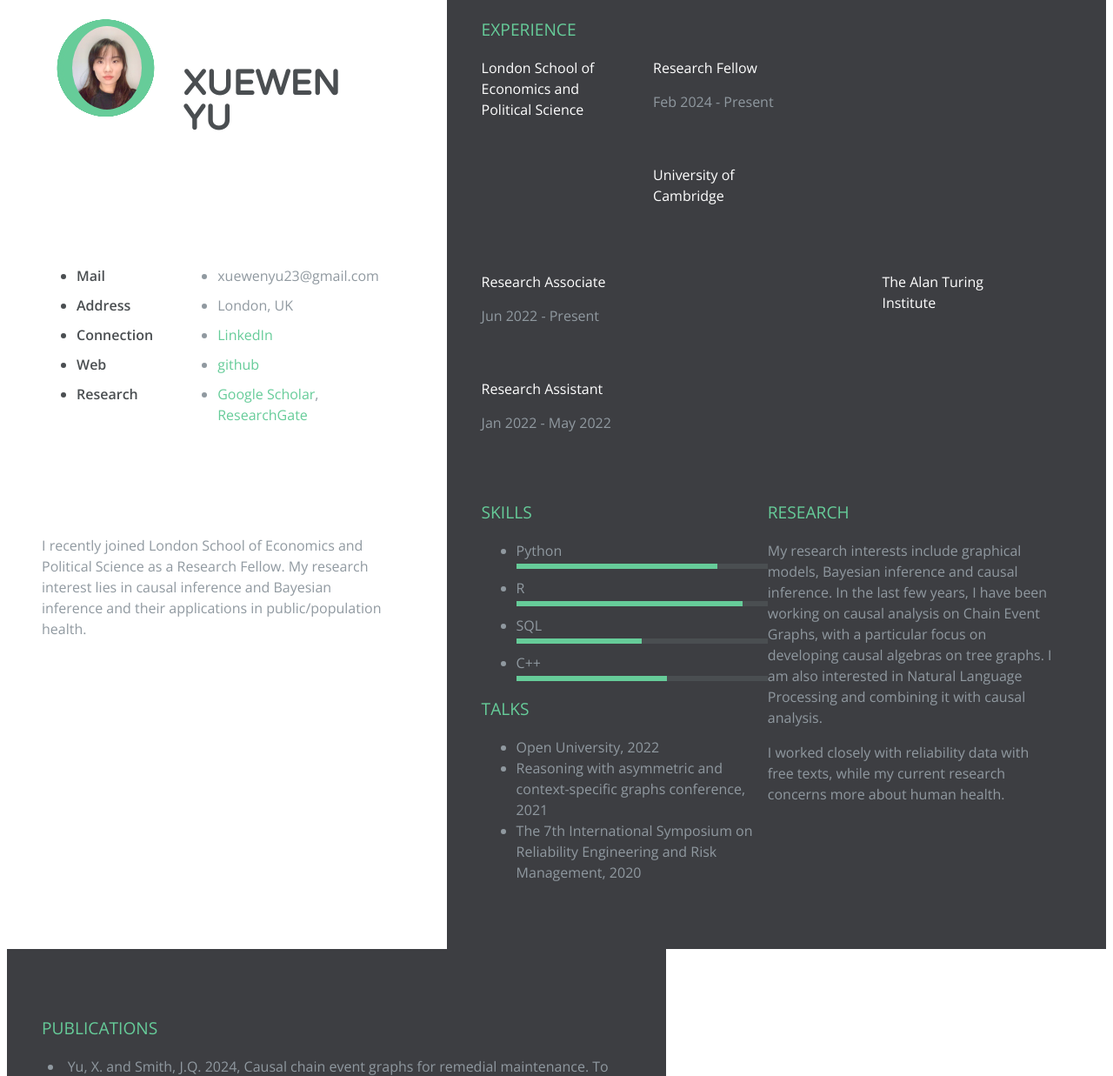
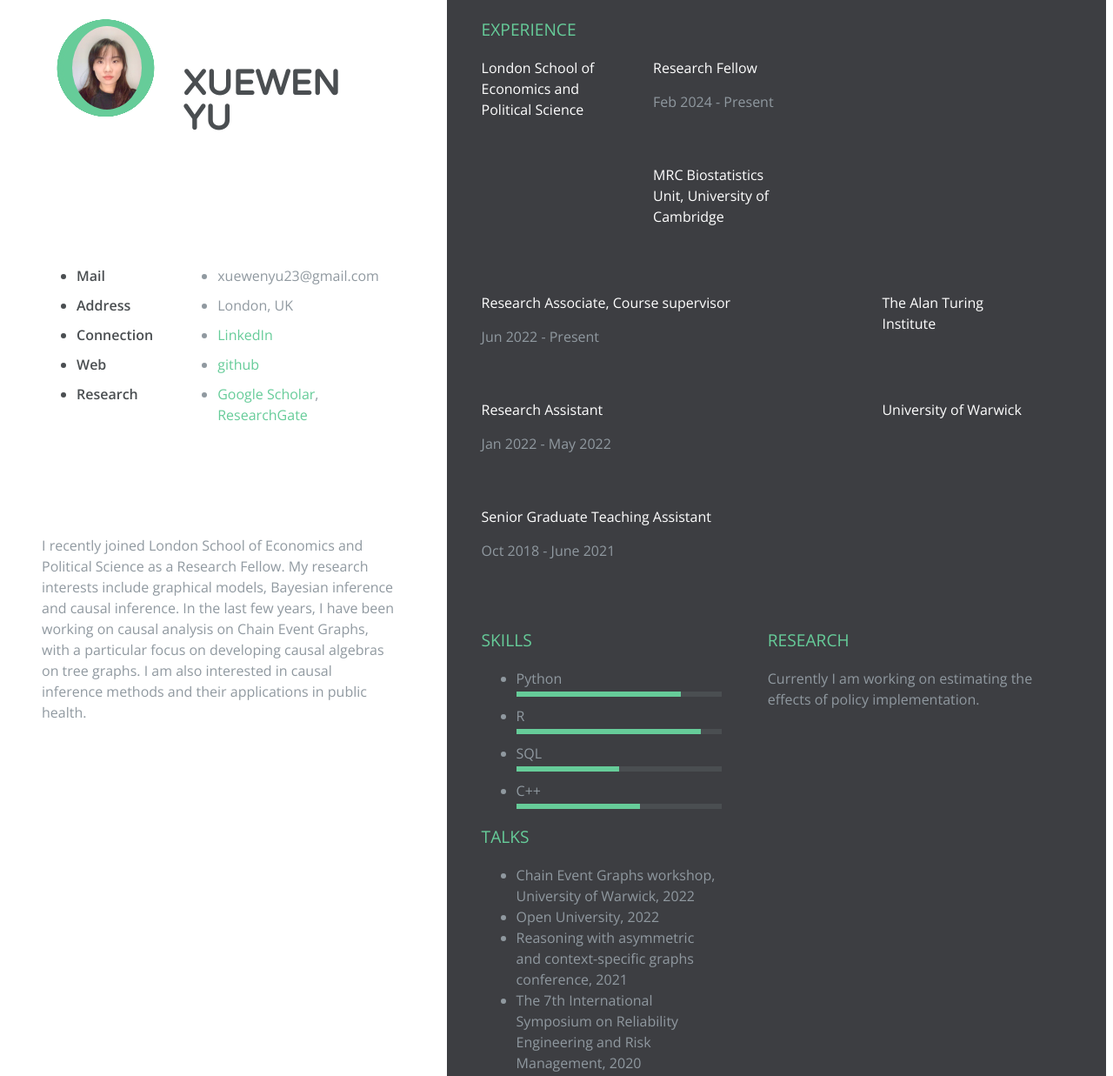
Before and after one commit to xwyu2021/xwyu2021.github.io, a plain HTML site: page index.html in a window 1280 px wide. Shown: the part 65-1302 px from the top of the page at 87% size. Drawn offline with nearby package versions, Linux system fonts and the light colour scheme.

Commit message:
Update index.html

```diff
--- a/index.html
+++ b/index.html
@@ -62,7 +62,7 @@
       </div>
       <div class="contact-presentation"> <!-- YOUR PRESENTATION RESUME  -->
       	<p><span class="bold"></span>
-             I recently joined London School of Economics and Political Science as a Research Fellow. My research interest lies in causal inference and Bayesian inference and their applications in public/population health. </p>
+             I recently joined London School of Economics and Political Science as a Research Fellow. My research interests include graphical models, Bayesian inference and causal inference. In the last few years, I have been working on causal analysis on Chain Event Graphs, with a particular focus on developing causal algebras on tree graphs. I am also interested in causal inference methods and their applications in public health. </p>
       </div>
 
 		</div>
@@ -84,18 +84,19 @@
             <div class="time">Feb 2024 - Present</div><!-- JOB DESCRIPTION  -->
           </div>
         </div>
-      <div class="experience-wrapper">
+
       	<div class="company-wrapper clearfix">
-      		<div class="experience-title">University of Cambridge</div> <!-- NAME OF THE COMPANY YOUWORK WITH  -->
+      		<div class="experience-title">MRC Biostatistics Unit, University of Cambridge</div> <!-- NAME OF THE COMPANY YOUWORK WITH  -->
            <!-- THE TIME YOU WORK WITH THE COMPANY  -->
       	</div>
 
         <div class="job-wrapper clearfix">
-        	<div class="experience-title">Research Associate </div> <!-- JOB TITLE  -->
+        	<div class="experience-title">Research Associate, Course supervisor </div> <!-- JOB TITLE  -->
           <div class="company-description">
             <div class="time">Jun 2022 - Present</div><!-- JOB DESCRIPTION  -->
           </div>
         </div>
+
         <div class="company-wrapper clearfix">
       		<div class="experience-title">The Alan Turing Institute</div> <!-- NAME OF THE COMPANY YOUWORK WITH  -->
            <!-- THE TIME YOU WORK WITH THE COMPANY  -->
@@ -107,6 +108,19 @@
             <div class="time">Jan 2022 - May 2022</div>  <!-- JOB DESCRIPTION  -->
           </div>
         </div>
+
+       <div class="company-wrapper clearfix">
+      		<div class="experience-title">University of Warwick</div> <!-- NAME OF THE COMPANY YOUWORK WITH  -->
+           <!-- THE TIME YOU WORK WITH THE COMPANY  -->
+      	</div>
+
+	<div class="job-wrapper clearfix">
+        	<div class="experience-title">Senior Graduate Teaching Assistant</div> <!-- JOB TITLE  -->
+          <div class="company-description">
+            <div class="time">Oct 2018 - June 2021</div>  <!-- JOB DESCRIPTION  -->
+          </div>
+        </div>
+
 
       </div><!--Skill experience-->
 
@@ -121,7 +135,7 @@
         	</ul>
             <h3 class="section-title">Talks</h3>  <!-- DESCRIPTION OF YOUR HOBBIES -->
             <ul class="list-titles">
-
+                <li>Chain Event Graphs workshop, University of Warwick, 2022</li>
                 <li>Open University, 2022</li>
               <li>Reasoning with asymmetric and context-specific graphs conference, 2021</li>
                 <li>The 7th International Symposium on Reliability Engineering and Risk Management, 2020</li>
@@ -135,15 +149,16 @@
 
         <div class="contact-presentation">
             <h3 class="experience-title">Research</h3>
-        <p>My research interests include graphical models, Bayesian inference and causal inference. In the last few years, I have been working on causal analysis on Chain Event Graphs, with a particular focus on developing causal algebras on tree graphs. I am also interested in Natural Language Processing and combining it with causal analysis.</p>
+        <p>Currently I am working on estimating the effects of policy implementation. </p>
 
-        <p>I worked closely with reliability data with free texts, while my current research concerns more about human health.</p>
+
     </div>
     </div>
   </section>
   <section class="experience section-padding">
     <div class="container">
         <h3 class="experience-title">Publications</h3>
+	    <li>Causal inference in continuous-time: a selective review. Under writing.</li>
         <li>Yu, X. and Smith, J.Q. 2024, Causal chain event graphs for remedial maintenance. To appear on Risk Analysis: An International Journal.</li>
 	    <li><a href="https://arxiv.org/pdf/2309.06119.pdf"> Dent, Chris J., et al. Resource Adequacy and Capacity Procurement: Metrics and Decision Support Analysis. arXiv preprint arXiv:2309.06119 (2023).
         <li><a href="https://www.mdpi.com/1099-4300/23/10/1308">Yu, X. and Smith, J.Q., 2021. Causal algebras on chain event graphs with informed missingness for system failure. Entropy, 23(10), p.1308.
```
